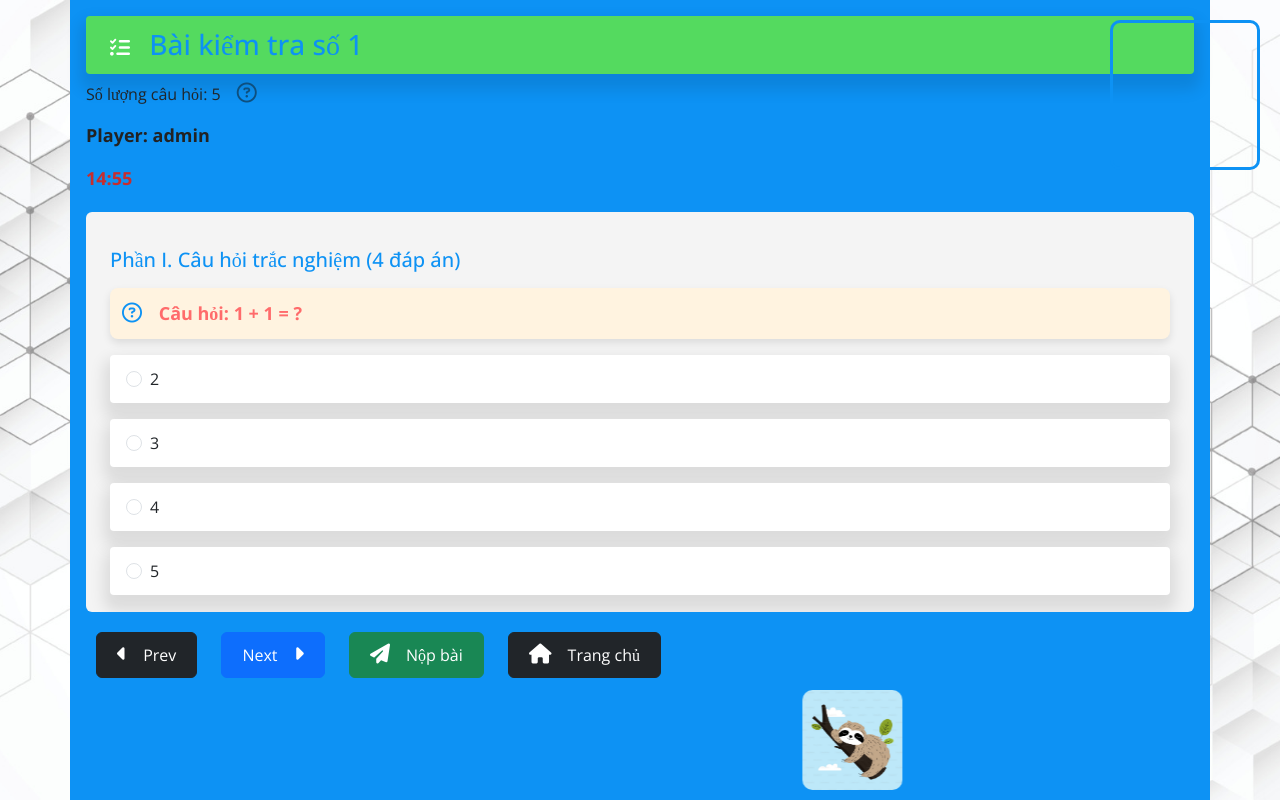
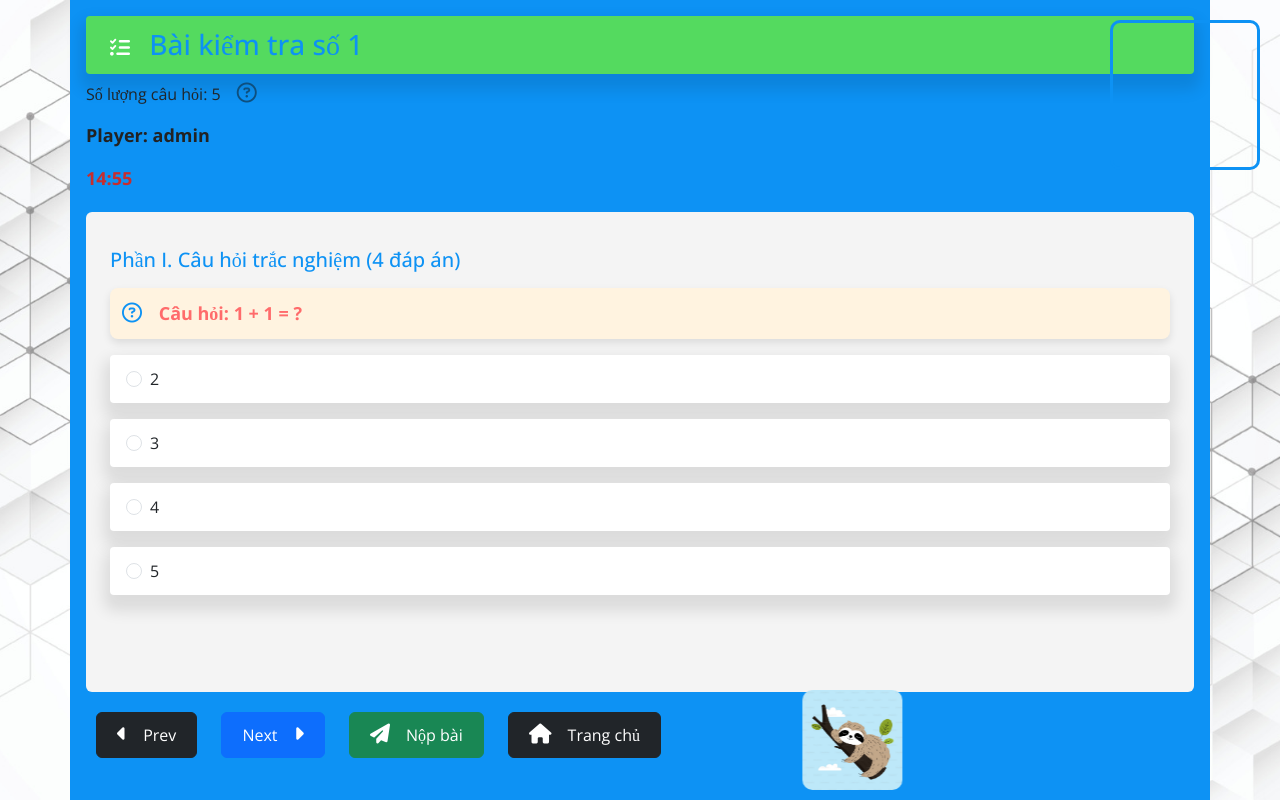
Before and after one commit to h4ck3r0002/exam_monitoring, a Django app: page /exam/4 in a window 1280 px wide. Run offline with Django 4.2, Linux system fonts and the light colour scheme; a user stored in the database is signed in; data comes from the database, SQL or seed files in the repository; data that the repository does not hold is empty; some libraries are stand-ins or nearby versions.

Commit message:
FIX Examl UI

```diff
--- a/static/assets/css/base.css
+++ b/static/assets/css/base.css
@@ -19,14 +19,15 @@
 
 .slider {
     display: flex;
-    overflow: hidden;
+    /* overflow: hidden; */
+    overflow-y: scroll;
     width: 100%;
     /* border: 1px solid #ccc; */
     border: none;
     border-radius: 6px;
     margin: 20px 0;
     position: relative;
-    height: 50vh;
+    height: 60vh;
 }
 
 .slide {
```
